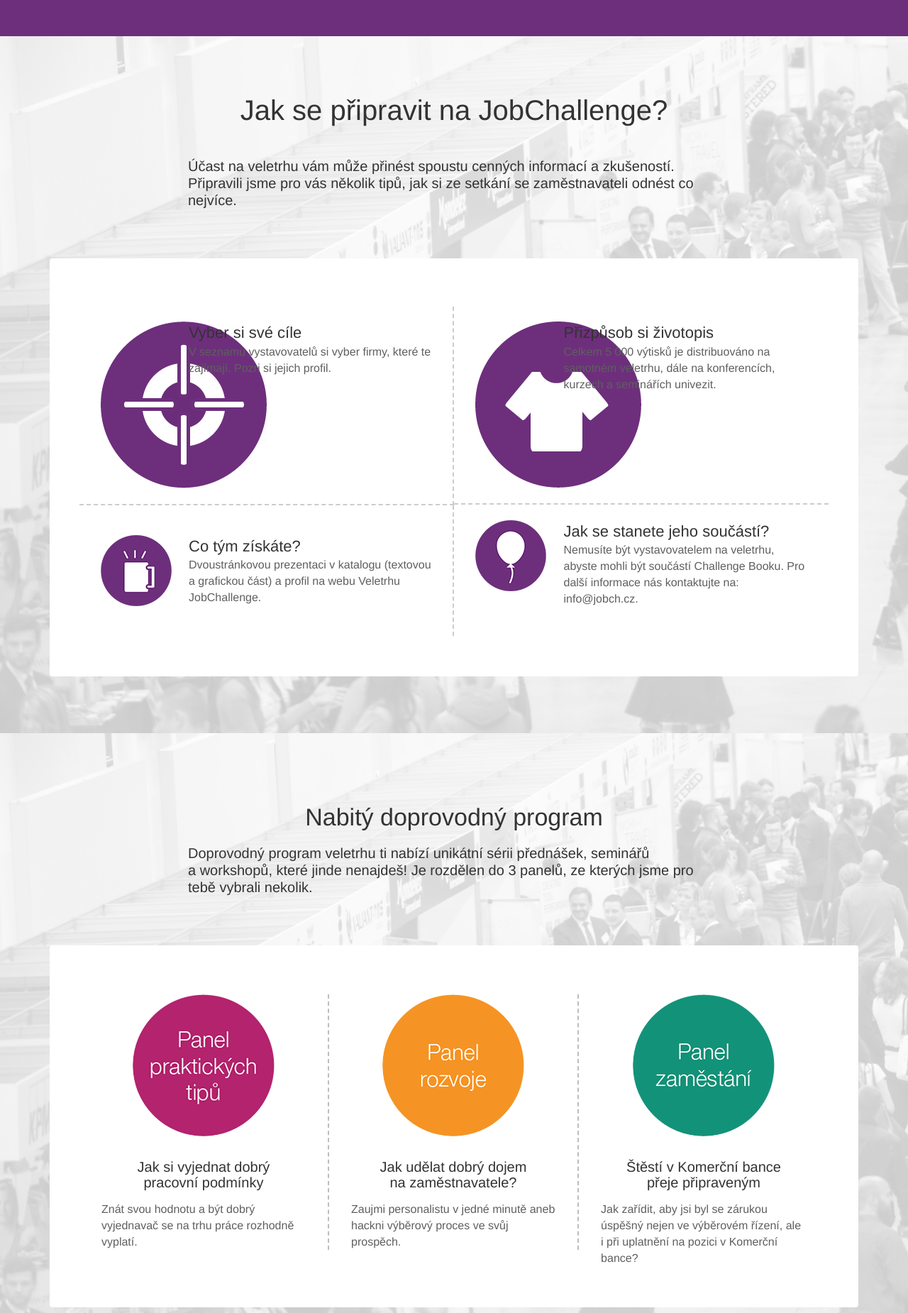
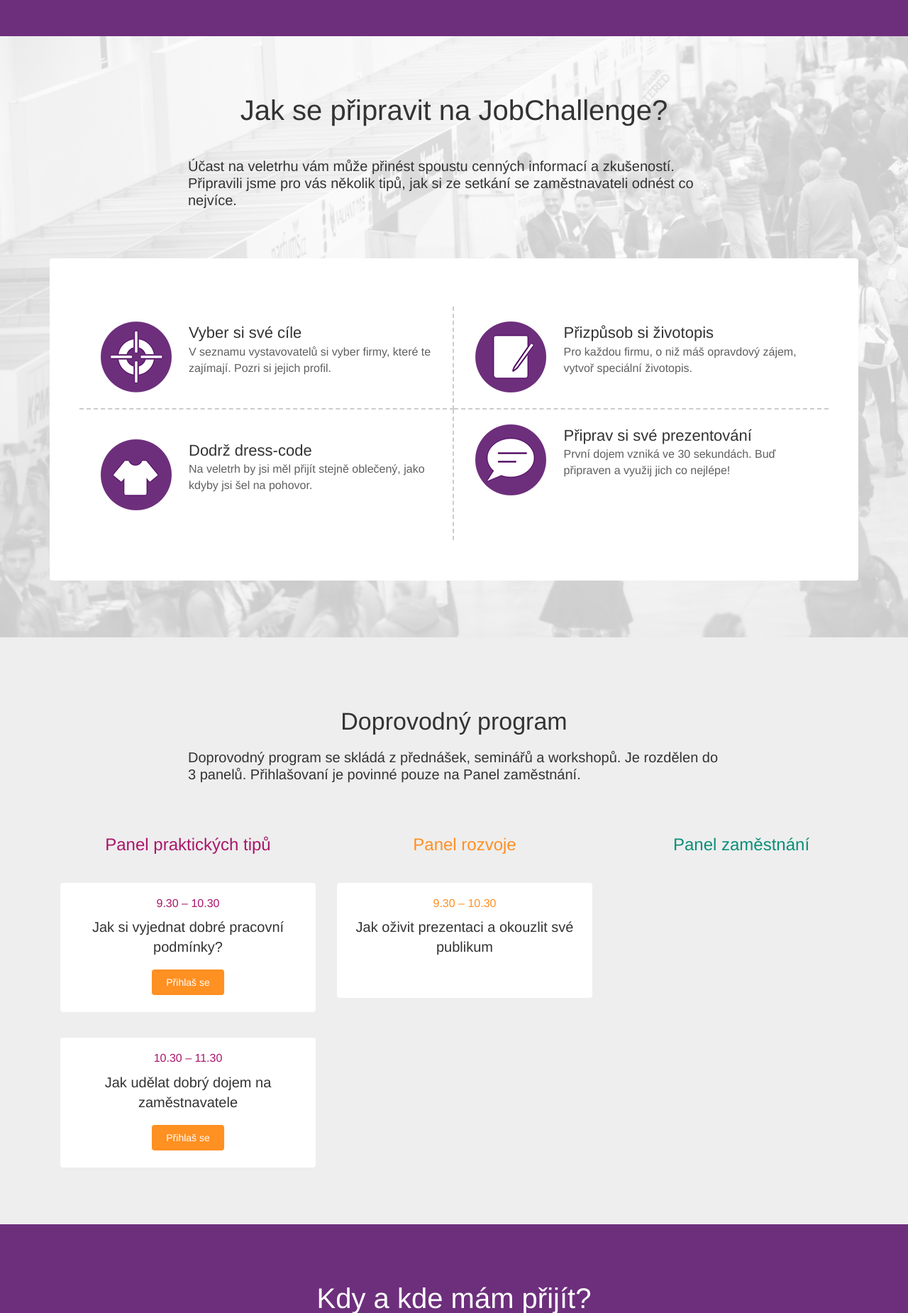
Before and after one commit to zabkaz/fff, a PHP site: page /uchazecPrihlaseny.html in a window 1280 px wide. Shown: the part 250-2100 px from the top of the page at 71% size. Run offline with PHP 8.4, Linux system fonts and the light colour scheme; some libraries are stand-ins or nearby versions.

Commit message:
vystavovatel

```diff
--- a/veletrh/css/veletrh.css
+++ b/veletrh/css/veletrh.css
@@ -824,9 +824,44 @@ body {
 	width: 95%;
 	margin: 0 auto;
 }
-
-
-
-
-
+  /* Uchazec prihlaseny */
+ .table-item{
+	 padding-bottom: 9%;
+	 padding-top: 5%;
+	 margin-top: 10%;
+ }
+.table-heading{
+	font-size: 24px;
+	font-weight: 500;
 }
+.pink{
+	color:#ab166a;
+}
+.orange{
+	color:#FF9022;
+}
+.green{
+	color:#0b8f79;
+}
+.lecture-time{
+	text-align: center;
+	font-size: 16px;
+	font-weight: 500;
+}
+.lecture-title{
+	font-size: 20px;
+	font-weight: 500;
+	margin-top: 2%;
+	padding-bottom: 7%;
+}
+.button-free{
+	padding: 10px 20px;
+	background-color: #FF9022;
+	border-radius: 4px;
+	color: white;
+}
+.button-free:hover, .button-free:active{
+	background-color: #6D2F7C;
+	color: white;
+}
+}
--- a/veletrh/uchazecPrihlaseny.html
+++ b/veletrh/uchazecPrihlaseny.html
@@ -98,12 +98,12 @@
 					<div class="col-md-6 dashed2">
 						<div class="col-md-3 ">
 							<a >
-								<img src="img/picto/11.png" />
+								<img src="img/picto/04.png" />
 							</a>
 						</div>
 						<div class="col-md-9 text-left">
 							<span class="reason-heading">Přizpůsob si životopis<br/></span>
-							<span class="text-soft description">Celkem 5 000 výtisků je distribuováno na samotném veletrhu, dále na konferencích, kurzech a seminářích univezit.</span>
+							<span class="text-soft description">Pro každou firmu, o niž máš opravdový zájem, vytvoř speciální životopis.</span>
 
 						</div>
 					</div>
@@ -112,21 +112,21 @@
 				<div class="row text-center reasons">
 					<div class="col-md-6 dashed3">
 						<div class="col-md-3">
-							<i><img src="img/picto/05.png"></img></i>
+							<i><img src="img/picto/11.png"></img></i>
 						</div>
 						<div class="col-md-9 text-left">
-							<span class="reason-heading">Co tým získáte?<br/></span>
-							<span class="text-soft description">Dvoustránkovou prezentaci v katalogu (textovou a grafickou část) a profil na webu Veletrhu JobChallenge.</span>
+							<span class="reason-heading">Dodrž dress-code<br/></span>
+							<span class="text-soft description">Na veletrh by jsi měl přijít stejně oblečený, jako kdyby jsi šel na pohovor.</span>
 
 						</div>
 					</div>
 					<div class="col-md-6 nondashed">
 						<div class="col-md-3">
-							<i><img src="img/picto/06.png"></img></i>
+							<i><img src="img/picto/12.png"></img></i>
 						</div>
 						<div class="col-md-9 text-left">
-							<span class="reason-heading">Jak se stanete jeho součástí?<br/></span>
-							<span class="text-soft description">Nemusíte být vystavovatelem na veletrhu, abyste mohli být součástí Challenge Booku. Pro další informace nás kontaktujte na: info@jobch.cz.</span>
+							<span class="reason-heading">Připrav si své prezentování<br/></span>
+							<span class="text-soft description">První dojem vzniká ve 30 sekundách. Buď připraven a využij jich co nejlépe!</span>
 						</div>
 					</div>
 				</div>
@@ -135,51 +135,53 @@
     </section>
 
 	<!-- Programme Section -->
-    <section id="programme" class="bg-white photoBg">
+    <section id="programme" class="bg-light-gray">
         <div class="container">
             <div class="row">
 				<div class="col-lg-12">
-					<h2 class="programme-heading text-center">Nabitý doprovodný program</h2>
+					<h2 class="programme-heading text-center">Doprovodný program</h2>
 				</div>
 				<div class="col-lg-8 container2">
-					<h4 class="text-detailed">Doprovodný program veletrhu ti nabízí unikátní sérii přednášek, seminářů a&nbsp;workshopů, které jinde nenajdeš! Je rozdělen do 3 panelů, ze kterých jsme pro tebě vybrali nekolik.</h4>
+					<h4 class="text-detailed">Doprovodný program se skládá z přednášek, seminářů a workshopů. Je rozdělen do 3 panelů. Přihlašovaní je povinné pouze na Panel zaměstnání.</h4>
 				</div>
             </div>
 
-			<div class="table-reasons">
+			<div class="container">
 				<div class="row text-center reasons">
-					<div class="col-md-4 dashed4 reasonMobile">
-						<div class="imgLecture">
-							<img src="img/picto/panel01.png"
-								onmouseover="this.src='img/photo/program01.jpg'"
-								onmouseout="this.src='img/picto/panel01.png'"
-								class="img-responsive img-circle img-centered pointer" alt="" />
+					<div class="col-lg-4 nondashed reasonMobile">
+						<div class="table-heading narrower pink"> Panel praktických tipů</div>
+						<div class="table-item bg-white border-radius">
+							<span class="lecture-time pink">9.30 – 10.30</span>
+							<div class="lecture-title">Jak si vyjednat dobré pracovní podmínky?</div>
+							<a class="button-free" role="button" href="#">
+								Přihlaš se
+							</a>
 						</div>
-						<div class="reason-heading small narrower"> Jak si vyjednat dobrý <br>pracovní podmínky</div>
-						<div class="text-soft description text-left narrower">Znát svou hodnotu a být dobrý vyjednavač se na trhu práce rozhodně vyplatí.</div>
+
+						<div class="table-item bg-white border-radius">
+							<span class="lecture-time pink">10.30 – 11.30</span>
+							<div class="lecture-title">Jak udělat dobrý dojem na zaměstnavatele</div>
+							<a class="button-free" role="button" href="#">
+								Přihlaš se
+							</a>
+						</div>
 					</div>
 
-					<div class="col-md-4 dashed4 reasonMobile">
-						<div class="imgLecture">
-							<img src="img/picto/panel02.png"
-								onmouseover="this.src='img/photo/program02.jpg'"
-								onmouseout="this.src='img/picto/panel02.png'"
-								class="img-responsive img-circle img-centered pointer" alt="" />
+
+						<div class="col-lg-4 nondashed reasonMobile">
+							<div class="table-heading narrower orange">Panel rozvoje</div>
+						<div class="table-item bg-white border-radius">
+							<span class="lecture-time orange">9.30 – 10.30</span>
+							<div class="lecture-title">Jak oživit prezentaci a okouzlit své publikum</div>
+
 						</div>
-						<div class="reason-heading small narrower"> Jak udělat dobrý dojem na&nbsp;zaměstnavatele?</div>
-						<div class="text-soft description text-left narrower">Zaujmi personalistu v&nbsp;jedné minutě aneb hackni výběrový proces ve svůj prospěch.</div>
-					</div>
+						</div>
 
-					<div class="col-md-4 wider reasonMobile-nondashed">
-						<div class="imgLecture">
-							<img src="img/picto/panel03.png"
-								onmouseover="this.src='img/photo/program03.jpg'"
-								onmouseout="this.src='img/picto/panel03.png'"
-								class="img-responsive img-circle img-centered pointer" alt="" />
+					<div class="col-lg-4 nondashed reasonMobile">
+
+							<div class="table-heading narrower green">Panel zaměstnání</div>
 						</div>
-						<div class="reason-heading small narrower"> Štěstí v&nbsp;Komerční bance<br> přeje připraveným</div>
-						<div class="text-soft description text-left narrower ">Jak zařídit, aby jsi byl se zárukou úspěšný nejen ve výběrovém řízení, ale i&nbsp;při uplatnění na pozici v&nbsp;Komerční bance?</div>
-					</div>
+
 
 				</div>
 			</div>
```
Also changed, not shown: veletrh/img/Picto/10.png, veletrh/img/Picto/11.png, veletrh/img/Picto/12.png.
